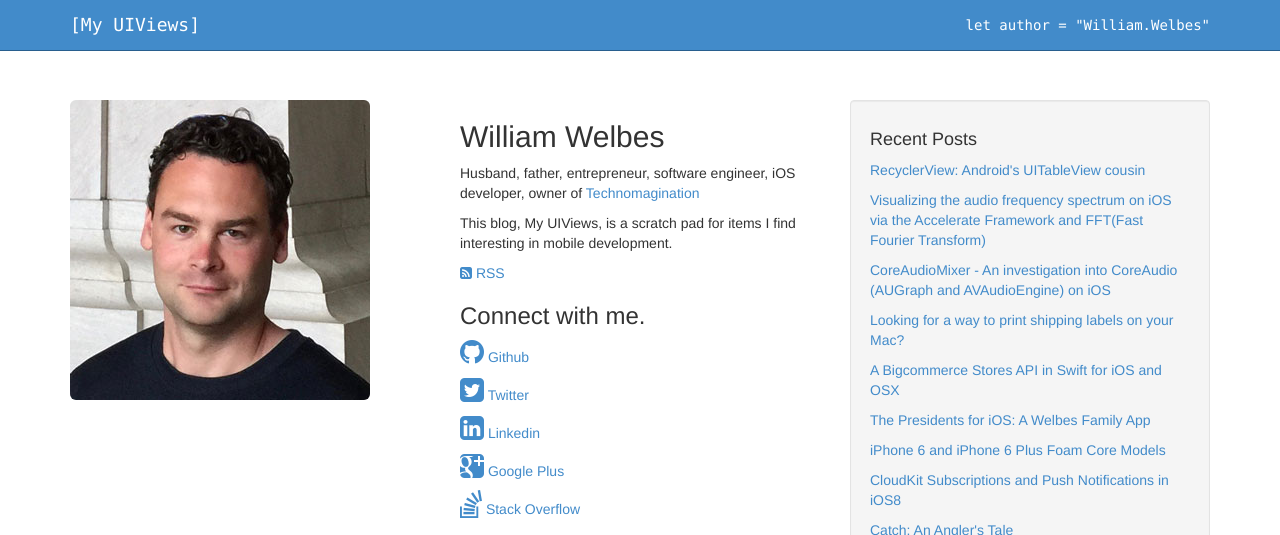
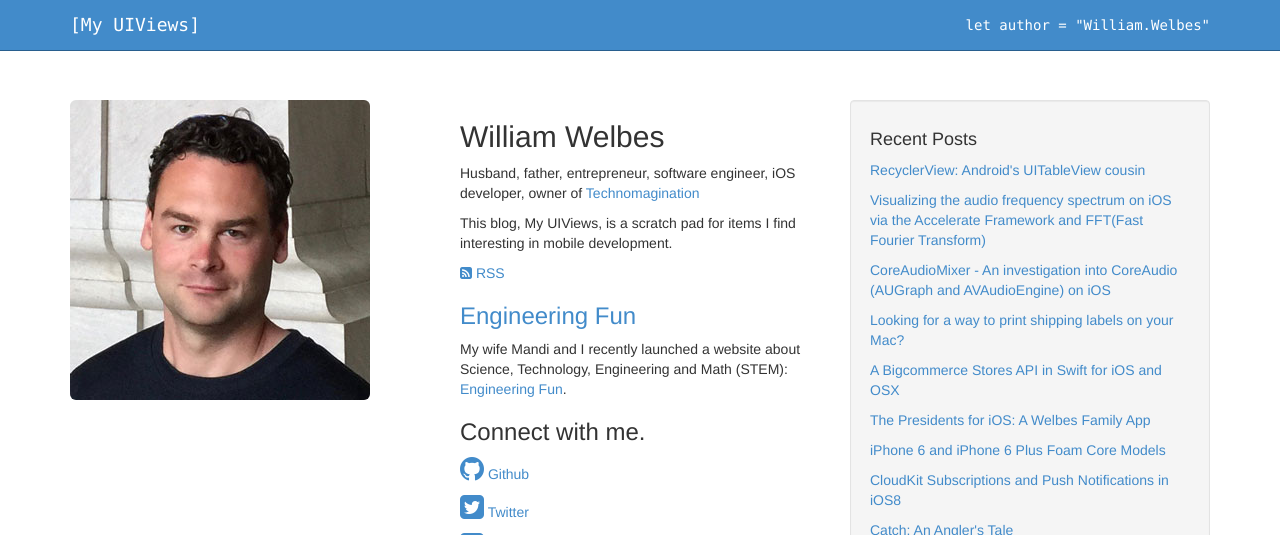
Before and after one commit to welbesw/welbesw.github.io, a Jekyll site: the page built from about.html, in a window 1280 px wide and 1064 px high, cut to the strip 0-535 px from the top of the window. Built offline with Jekyll 4.4.1, drawn with Linux system fonts in a browser that asks for light colours; comment, search, counter and statistics services are not loaded.

Commit message:
Added reference to Engineering Fun.  Updated Jekyll settings.

```diff
--- /dev/null
+++ b/Gemfile
@@ -0,0 +1,2 @@
+source 'https://rubygems.org'
+gem 'github-pages', group: :jekyll_plugins
--- a/_config.yml
+++ b/_config.yml
@@ -1,11 +1,12 @@
 name: "[My UIViews]"
+title: "[My UIViews]"
 highlighter: rouge
 paginate: 10
 paginate_path: "page:num"
 #safe: true
 url: http://www.myuiviews.com
 author: "William Welbes"
-gems: [jekyll-paginate]
+plugins: [jekyll-paginate]
 
 markdown: kramdown
 
--- a/about.html
+++ b/about.html
@@ -18,6 +18,9 @@ sitemap:
 
 		<p><a href="/rss.xml"><i class="fa fa-rss-square"></i> RSS</a></p>
 
+		<h3><a href="https://www.engineeringfun.co">Engineering Fun</a></h3>
+		<p>My wife Mandi and I recently launched a website about Science, Technology, Engineering and Math (STEM): <a href="https://www.engineeringfun.co">Engineering Fun</a></a>.</p>
+
 		<h3>Connect with me.</h3>
 		<p><a href="https://github.com/welbesw"><i class="fa fa-github fa-2x"></i> Github</a></p>
 		<p><a href="https://twitter.com/welbes"><i class="fa fa-twitter-square fa-2x"></i> Twitter</a></p>
```
Also changed, not shown: Gemfile.lock (added).
